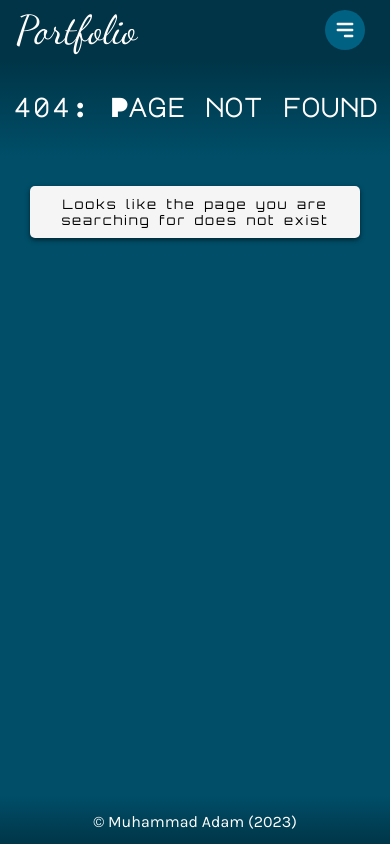
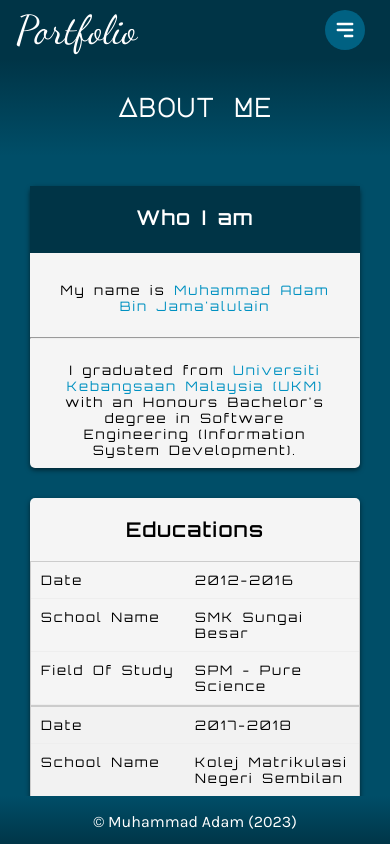
Before and after one commit to Ryuuchi53/portfolio, a React (Create React App) app: page /about in a window 390 px wide. Before the commit this address had no page. Shown: the top 844 px of the page. Built offline with nearby package versions, Linux system fonts and the light colour scheme.

Commit message:
try to fix weird bug

```diff
--- a/src/AboutMe.js
+++ b/src/About.js
@@ -1,18 +1,18 @@
-import React from 'react';
 import TableEd from './TableEd.js';
 import TableTraining from './TableTraining.js';
 import TableCert from './TableCert.js';
-import SkillList from './SkillList.js';
 import TableExp from './TableExperience.js';
+import SkillList from './SkillList.js'
+import React from 'react';
 
 export default function About() {
     return (
-      <div className="about-me">
+      <div className="about">
         <header>
           <h1>About Me</h1>
         </header>
-        <main id='about'>
-          <section>
+        <main id="about">
+        <section>
             <h2 style={{
               paddingBottom: "20px",
               backgroundColor: "rgb(0, 52, 70)",
@@ -46,4 +46,4 @@ export default function About() {
         </main>
       </div>
     );
-}
+  }
--- a/src/App.css
+++ b/src/App.css
@@ -117,7 +117,7 @@ div .home::-webkit-scrollbar {
     background-color: rgb(1, 79, 105);
 }
 
-div .about-me, .contact, .home, .project, .no-match {
+div .about, .contact, .home, .project, .no-match {
   font-family: Arial, sans-serif;
   background-color: rgb(0, 78, 104);
   padding-top: 3.6rem;
@@ -260,7 +260,8 @@ header h1, section h2, section h3, section p, footer p {
   .complex-table tbody,
   .complex-table th,
   .complex-table td,
-  .complex-table tr, .complex-table a {
+  .complex-table tr,
+  .complex-table a {
     display: block;
     font-size: small;
   }
@@ -284,8 +285,7 @@ header h1, section h2, section h3, section p, footer p {
 
   .complex-table td:before {
     position: absolute;
-    top: 6px;
-    left: 6px;
+    left: 10px;
     width: 45%;
     padding-right: 10px;
     white-space: nowrap;
--- a/src/App.js
+++ b/src/App.js
@@ -57,7 +57,7 @@ export default function App() {
               }}>Home</Link>
                   </li>
                   <li className='nav-list'>
-                    <Link className='nav-link' to="/about-me" onClick={() => {
+                    <Link className='nav-link' to="/about" onClick={() => {
                 setIsNavExpanded(!isNavExpanded);
               }}>About me</Link>
                   </li>
--- a/src/AppRoutes.js
+++ b/src/AppRoutes.js
@@ -2,7 +2,7 @@ import React from 'react';
 import { useRoutes } from 'react-router-dom';
 
 import Home from './Home.js';
-import About from './AboutMe.js';
+import About from './About.js';
 import Project from './Project.js';
 import Contact from './Contact.js';
 import NoMatch from './NoMatch.js';
@@ -12,7 +12,7 @@ export default function AppRoutes() {
     const allRoutes = useRoutes([
 
         { path: "/portfolio", element: <Home/> },
-        { path: "/about-me", element: <About/> },
+        { path: "/about", element: <About/> },
         { path: "/contact", element: <Contact/> },
         { path: "/project", element: <Project/>,},
         { path: "/*", element: <NoMatch/>}
--- a/src/Project.js
+++ b/src/Project.js
@@ -1,7 +1,7 @@
 import TableProject from './TableProject.js';
 import React from 'react';
 
-export default function Posts() {
+export default function Project() {
     return (
       <div className="project">
         <header>
```
